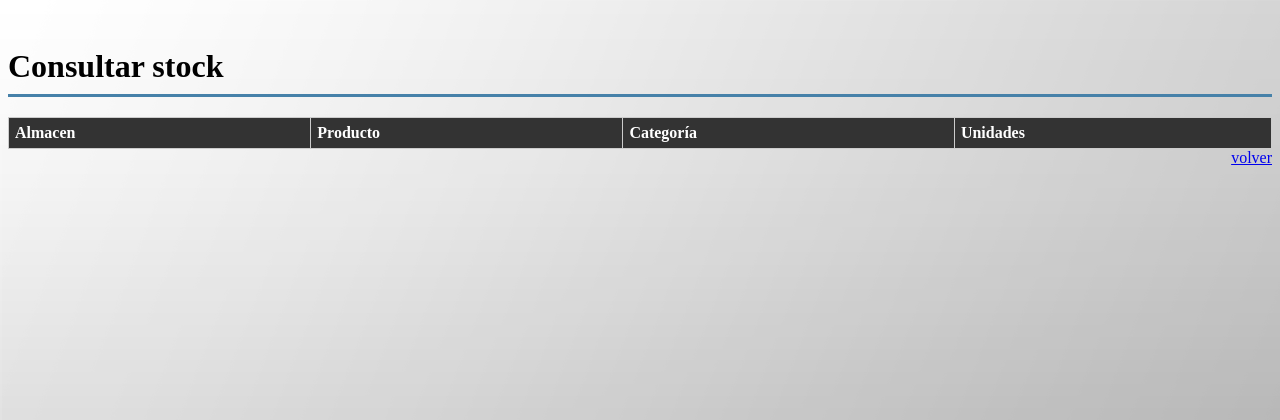
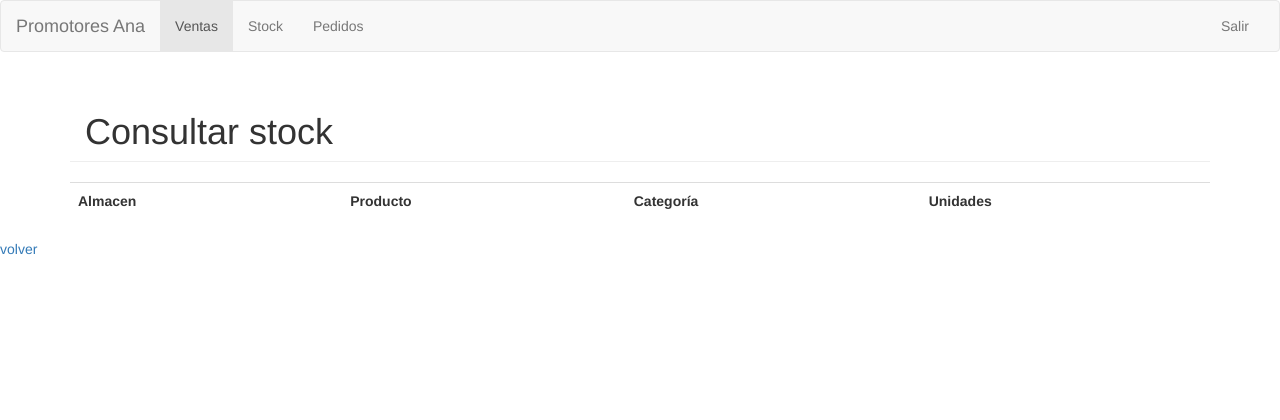
Before and after one commit to wanfra1/ABD, a PHP site: page /public/stock/lista.php in a window 1280 px wide. Shown: the top 420 px of the page. Run offline with PHP 8.4, Linux system fonts and the light colour scheme; data comes from the database, SQL or seed files in the repository; data that the repository does not hold is empty.

Commit message:
Añadiendo logout.

```diff
--- a/Abd/public/stock/lista.php
+++ b/Abd/public/stock/lista.php
@@ -3,14 +3,36 @@
 <head>
     <meta http-equiv="Content-Type" content="text/html; charset=UTF-8">
     <title>Consultar stock</title>
-    <link rel="stylesheet" type="text/css" href="../../static/css/styles.css">
+    <link rel="stylesheet" type="text/css" href="https://maxcdn.bootstrapcdn.com/bootstrap/3.3.6/css/bootstrap.min.css">
 </head>
 <body>
 <?php include '../../servicios/bd.php';?>
 <?php include '../../servicios/stock.php';?>
 <?php include '../../servicios/almacenes.php';?>
 <?php include '../../servicios/productos.php';?>
-
+<div class="navbar navbar-default">
+    <div class="container-fluid">
+        <div class="navbar-header">
+            <button type="button" class="navbar-toggle collapsed" data-toggle="collapse" data-target="#navbar" aria-expanded="false" aria-controls="navbar">
+                <span class="sr-only">Toggle navigation</span>
+                <span class="icon-bar"></span>
+                <span class="icon-bar"></span>
+                <span class="icon-bar"></span>
+            </button>
+            <a class="navbar-brand" href="#">Promotores Ana</a>
+        </div>
+        <div id="navbar" class="navbar-collapse collapse">
+            <ul class="nav navbar-nav">
+                <li class="active"><a href="../ventas/lista.php">Ventas</a></li>
+                <li><a href="../stock/lista.php">Stock</a></li>
+                <li><a href="../pedidos/nuevo.php">Pedidos</a></li>
+            </ul>
+            <ul class="nav navbar-nav navbar-right">
+                <li><a href="../logout.php">Salir</a></li>
+            </ul>
+        </div>
+    </div>
+</div>
 <div class="container">
     <h1 class="page-header col-md-12">Consultar stock</h1>
     <?php
```
